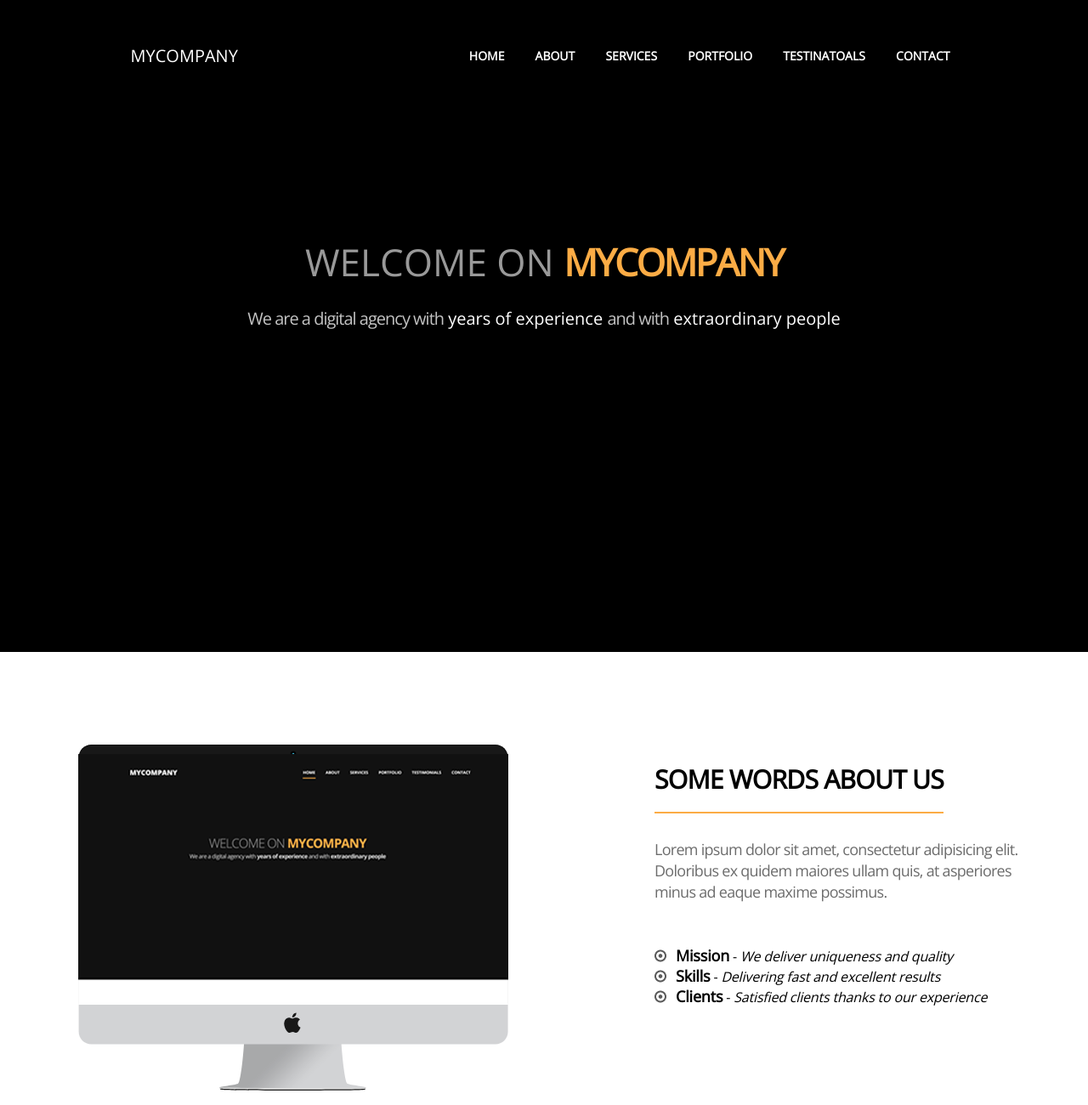
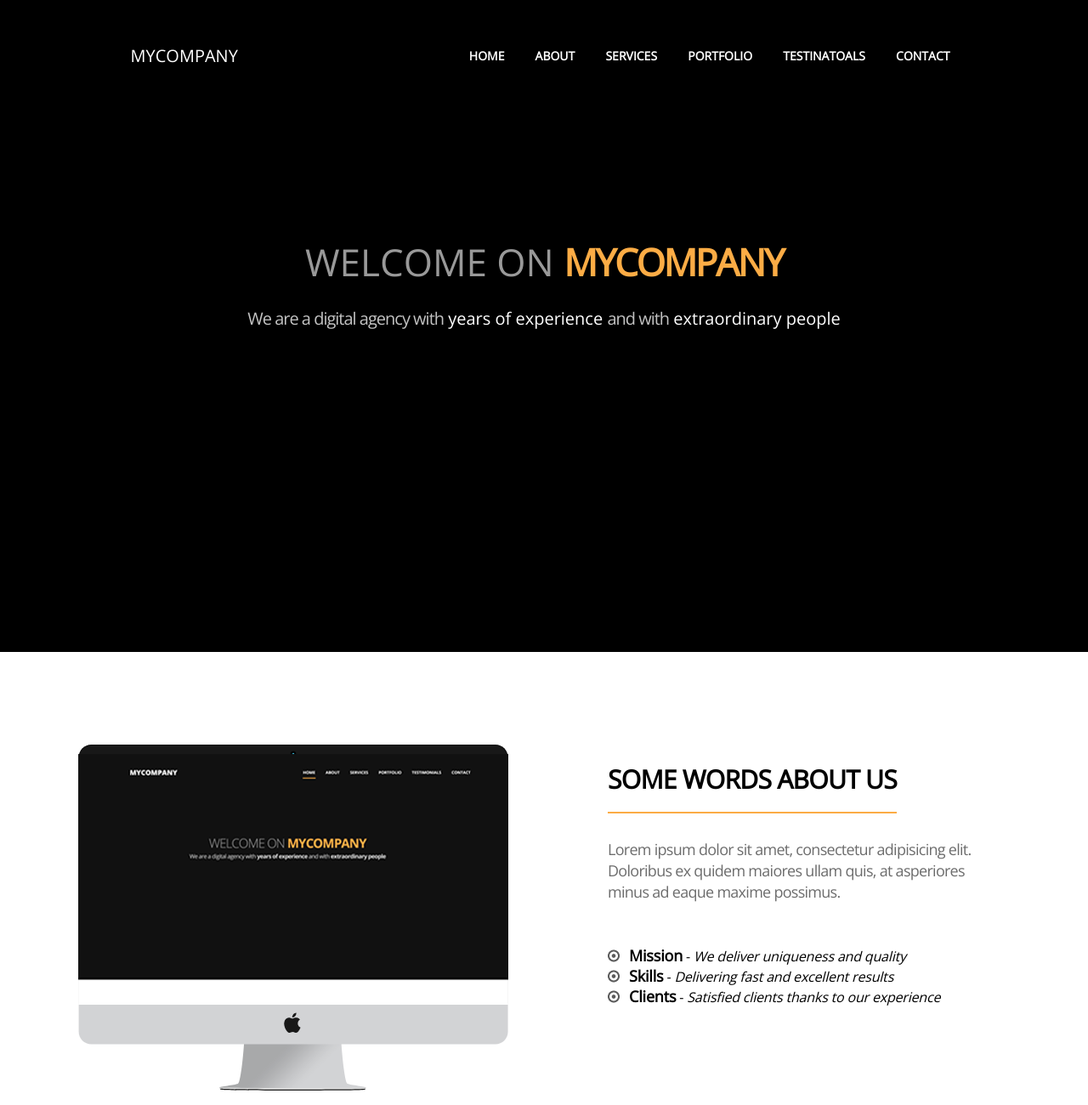
Before and after one commit to artem-viktorovich/company.github.io, a plain HTML site: page index.html in a window 1280 px wide. Shown: the top 1300 px of the page at 85% size. Drawn offline with nearby package versions, Linux system fonts and the light colour scheme.

Commit message:
Update style.css

```diff
--- a/css/style.css
+++ b/css/style.css
@@ -85,7 +85,7 @@ p{
 
 .wrapper{
 	display: grid;
-	grid-template-columns: 50% 52%;
+	grid-template-columns: 45% 52%;
 	width: 100%;
 	max-width: 1100px;
 	margin: 0 auto;
```
